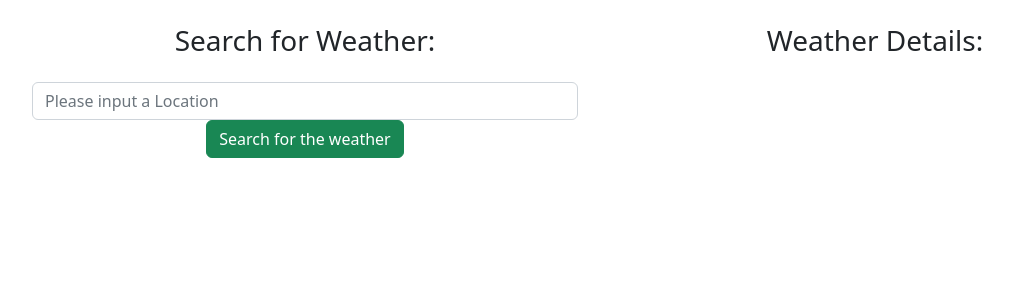
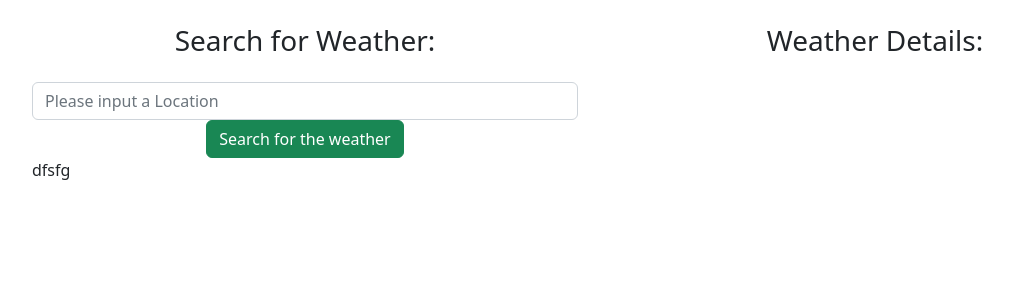
Before and after one commit to TBj93/weather-app, an Angular app: page / in a window 1280 px wide. Shown: the top 300 px of the page, without its empty margins (50-1063 px from the left). Built offline with nearby package versions, Linux system fonts and the light colour scheme.

Commit message:
Displaying some data

```diff
--- a/src/app/weather/weather.component.html
+++ b/src/app/weather/weather.component.html
@@ -23,5 +23,12 @@
 
 
       <div class="col-md-6"><h3 class="text-center my-4">Weather Details:</h3></div>
+
+      <p>
+
+        {{this.weatherData?.current.temperature}}
+
+        dfsfg</p>
+
     </div>
 </div>
--- a/src/app/weather/weather.component.ts
+++ b/src/app/weather/weather.component.ts
@@ -11,6 +11,7 @@ import { ApixuService } from '../apixu.service';
 
 export class WeatherComponent implements OnInit {
   public weatherSearchForm: FormGroup;
+  public weatherData: any;
   constructor(private formBuilder: FormBuilder,
     private apixuService: ApixuService
     ) { }
@@ -26,7 +27,10 @@ export class WeatherComponent implements OnInit {
 
     this.apixuService
     .getWeather(formValues.location)
-    .subscribe(data => console.log(data));
+    .subscribe(data =>{
+      this.weatherData = data;
+      console.log(this.weatherData)
+    });
 }
 
 }
```
